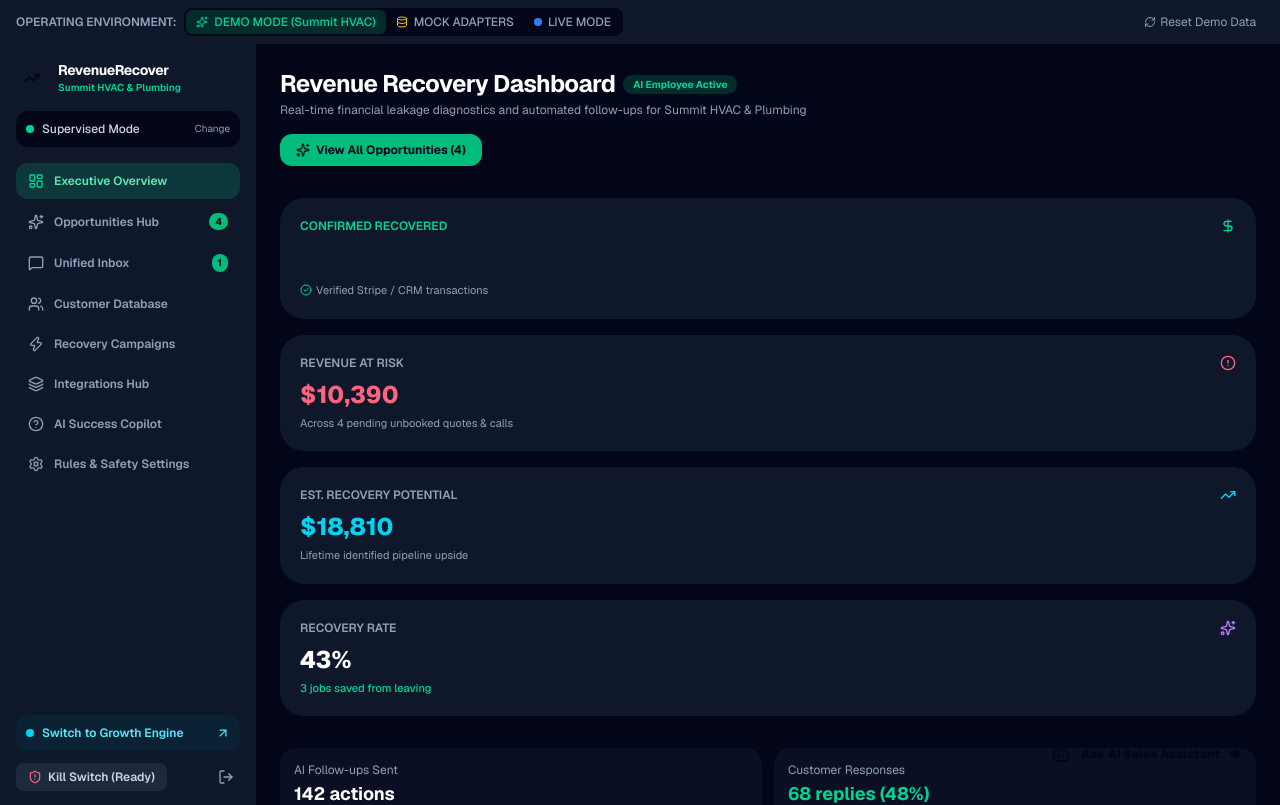
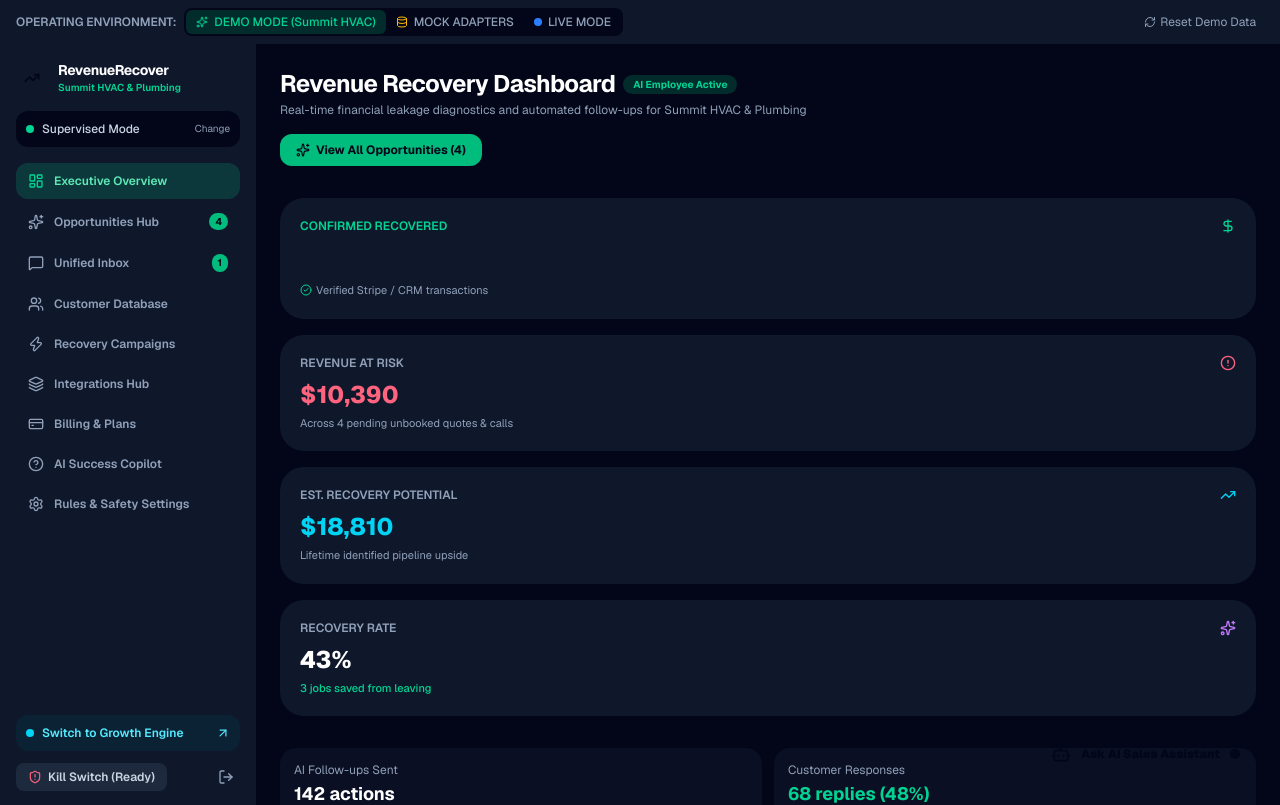
Before and after one commit to akashpardeshi188-design/revenuerecover-ai, a Next.js app: page /dashboard in a window 1280 px wide. Shown: the top 805 px of the page. Built offline with nearby package versions, Linux system fonts and the light colour scheme.

Commit message:
feat: add billing page to dashboard navigation

```diff
--- a/components/dashboard/DashboardNav.tsx
+++ b/components/dashboard/DashboardNav.tsx
@@ -12,6 +12,7 @@ import {
   MessageSquare,
   Users,
   Layers,
+  CreditCard,
   Settings,
   HelpCircle,
   ShieldCheck,
@@ -56,6 +57,7 @@ export function DashboardNav() {
     { name: 'Customer Database', href: '/dashboard/customers', icon: Users },
     { name: 'Recovery Campaigns', href: '/dashboard/campaigns', icon: Zap },
     { name: 'Integrations Hub', href: '/dashboard/integrations', icon: Layers },
+    { name: 'Billing & Plans', href: '/dashboard/billing', icon: CreditCard },
     { name: 'AI Success Copilot', href: '/dashboard/success-agent', icon: HelpCircle },
     { name: 'Rules & Safety Settings', href: '/dashboard/settings', icon: Settings },
   ];
```
